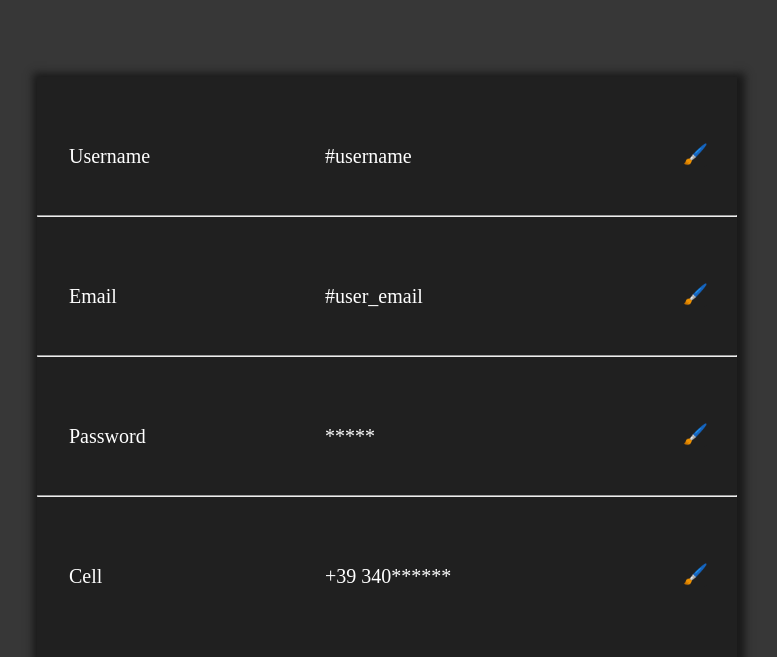
After one commit to Vito290500/Buy_Service, a Django app: page /account in a window 1280 px wide. The commit adds this page. Shown: the part 563-1220 px from the top of the page, without its empty margins (253-1030 px from the left). Run offline with Django 4.2, Linux system fonts and the light colour scheme.

Commit message:
Add forgot password, account section info and managing all the field error

```diff
--- /dev/null
+++ b/allservice/static/style/account.css
@@ -0,0 +1,126 @@
+body{
+    background-color:rgb(55, 55, 55) ;
+}
+.nav-bar{
+    display: flex;
+    height: 80px;
+    width: 100%;
+    position: absolute;
+    top: 0;
+    left: 0;
+    background-color: rgb(32, 32, 32);
+    box-shadow: 2px 2px 8px 0px rgb(26, 26, 26);
+}
+.nav-title{
+    font-size: 25px;
+    font-weight: bold;
+    color: white;
+    margin-left: 1rem;
+    margin-top: 1.5rem;
+    text-decoration: none;
+}
+.nav-title:hover,
+.nav-title:active{
+    color: rgb(100, 0, 193);
+}
+.nav-tools{
+    position: absolute;
+    right: 1rem;
+    top: 1.5rem;
+}
+.nav-sign{
+    font-size: 20px;
+    background-color: rgb(38, 0, 74);
+    border: none;
+    border-radius: 40px;
+    height: 31.5px;
+    width: 100px;
+}
+.nav-profile{
+    font-size: 20px;
+    background-color: rgb(38, 0, 74);
+    border: none;
+    height: 31.5px;
+    width: 120px;
+    box-shadow: 2px 2px 8px 0px rgb(26, 26, 26);
+}
+.nav-login,
+.nav-logout,
+.nav-settings{
+    background-color: rgb(32, 32, 32);
+    font-size: 20px;
+    border: none;
+    width: 100px;
+    height: 30px;
+}
+.nav-login a,
+.nav-sign a,
+.nav-profile a,
+.nav-logout a,
+.nav-settings a{
+    text-decoration: none;
+    color: white;
+}
+.nav-sign:hover,
+.nav-login:hover,
+.nav-logout:hover,
+.nav-settings:hover{
+    transform: scale(1.1);
+    cursor: pointer;
+}
+.nav-login:active{
+    color: rgb(100, 0, 193);
+}
+.nav-sign:active{
+    background-color: rgb(100, 0, 193);
+    color: white;
+}
+
+
+.image-account{
+    position: absolute;
+    top: 10rem;
+    left: 50%;
+    transform: translate(-50%, 0%);
+}
+.content{
+    position: absolute;
+    top: 40rem;
+    left: 50%;
+    transform: translate(-50%, 0%);
+    background-color: rgb(32, 32, 32);
+    box-shadow: 2px 2px 8px 6px rgb(26, 26, 26);
+    width: 700px;
+    height: 580px;
+}
+.username,
+.email,
+.password,
+.cell{
+    display: flex;
+    margin-bottom: 3rem;
+    margin-top: 3rem;
+    font-size: 20px;
+    color: white;
+}
+.field-name{
+    position: absolute;
+    left: 2rem;
+}
+.field-value{
+    position: absolute;
+    left: 18rem;
+}
+.field-button{
+    background-color: rgb(32, 32, 32);
+    color: white;
+    font-size: 20px;
+    border: none;
+    margin-top: 1rem;
+    margin-left: 40rem;
+    border-radius: 20px;
+}
+.field-button:hover{
+    cursor: pointer;
+    transform: scale(1.2);
+}
--- a/allservice/static/style/all_service_page.css
+++ b/allservice/static/style/all_service_page.css
@@ -78,7 +78,7 @@ body{
     right: 0rem;
     top: 2rem;
     width: 120px;
-    height: 180px;
+    height: 140px;
     background-color: rgb(32, 32, 32);
     z-index: 999;
     box-shadow: 2px 2px 8px 0px rgb(26, 26, 26);
--- /dev/null
+++ b/allservice/templates/structure/account.html
@@ -0,0 +1,50 @@
+{% load static %}
+
+<!DOCTYPE html>
+<html lang="en">
+<head>
+    <meta charset="UTF-8">
+    <meta name="viewport" content="width=device-width, initial-scale=1.0">
+    <title>All_Service</title>
+    <link rel="stylesheet" href="{% static 'style/account.css' %}">
+</head>
+<body>
+    <nav class="nav-bar">
+        <a href="{% url 'home-page' %}" class="nav-title">All Vito's Service</a>
+
+        <div class="nav-tools">
+            <button class="nav-settings"><a href="#">Settings</a></button>
+            <button class="nav-logout"><a href="{% url 'logout-page' %}">log out</a></button>
+        </div>
+
+        <div class="Account-info">
+            <div class="image-account"><img src="https://cdn5.vectorstock.com/i/1000x1000/27/89/user-account-flat-icon-vector-14992789.jpg" alt="" width="400px" height="400px"></div>
+            <div class="content">
+                <div class="username">
+                    <p class="field-name">Username</p>
+                    <p class="field-value"> #username</p>
+                    <button class="field-button">🖌️</button>
+                </div>
+                <hr>
+                <div class="email">
+                    <p class="field-name">Email</p>
+                    <p class="field-value"> #user_email</p>
+                    <button class="field-button">🖌️</button>
+                </div>
+                <hr>
+                <div class="password">
+                    <p class="field-name">Password</p>
+                    <p class="field-value"> ***** </p>
+                    <button class="field-button">🖌️</button>
+                </div>
+                <hr>
+                <div class="cell">
+                    <p class="field-name">Cell</p>
+                    <p class="field-value"> +39 340******</p>
+                    <button class="field-button">🖌️</button>
+                </div>
+            </div>
+        </div>
+
+</body>
+</html>
--- a/allservice/templates/structure/all_service_page.html
+++ b/allservice/templates/structure/all_service_page.html
@@ -18,9 +18,7 @@
                 <button class="nav-profile"><a href="#" id="openCurtainButton">{{ profile_username.username }}</a></button>
                 <div class="curtain" id="curtain">
                     <div class="curtain-content">
-                        <a href="#" class="email">Email</a>
-                        <hr>
-                        <a href="#">Password</a>
+                        <a href="{% url 'account-page' %}" class="email">Account</a>
                         <hr>
                         <a href="#">Settings</a>
                         <hr>
--- a/allservice/urls.py
+++ b/allservice/urls.py
@@ -7,5 +7,8 @@ urlpatterns = [
     path("register", views.RegisterPage.as_view(), name="register-page"),
     path("confirm_email/", views.ConfirmEmailAuthentication, name="confirm-email"),
     path("login", views.Login.as_view(), name="login-page"),
-    path("logout", views.Logout.as_view(), name="logout-page")
+    path("logout", views.Logout.as_view(), name="logout-page"),
+    path("account",  views.AccountInfo.as_view(), name="account-page"),
+    path("forgot_password", views.ForgotPassword.as_view(), name="forgot-password"),
+    path("password_reset" , views.PasswordReset.as_view(), name="password-reset")
 ]
--- a/allservice/views.py
+++ b/allservice/views.py
@@ -10,7 +10,9 @@ from .models import User_Profile
 class All_Service(View):
     def get(self, request):
 
-        if request.session['user_session_id'] :
+        user_session_id = request.session.get('user_session_id')
+
+        if user_session_id:
             get_data = User_Profile.objects.get(pk = request.session['user_session_id'])
 
             return render(request, "structure/all_service_page.html",{
@@ -88,11 +90,11 @@ class RegisterPage(View):
 
         request.session['user_input'] = user_input
 
-        validate_status = Check_valid_user_input(self, user_input)
+        validate_status = Check_valid_user_input(user_input)
 
         if validate_status['user'] == 'validate' and validate_status['email'] == 'validate':
 
-            Email_validate_status = Email_validate(self, request, request.POST['email'])
+            Email_validate_status = Email_validate(request, request.POST['email'])
 
             return render(request, "structure/register_page.html",{
                 "check_email_message" : "Check the email to complete the registration."
@@ -141,9 +143,72 @@ class Login(View):
                     "profile_username" : get_data,
                 })
 
-
 class Logout(View):
     def get(self, request):
         del request.session['user_session_id']
 
         return render(request, "structure/all_service_page.html")
+
+class AccountInfo(View):
+    def get(self, request):
+        return render(request, "structure/account.html")
+
+
+class ForgotPassword(View):
+    def get(self, request):
+        return render(request, "structure/forgot-password.html")
+
+    def post(self, request):
+
+        user_email = request.POST['email']
+        username = User_Profile.objects.get(email = user_email)
+
+        link_for_check= request.build_absolute_uri(reverse('password-reset'))
+
+        subject = "Password reset"
+        message = f"Dear '{username}', Please click on the link for reset the password {link_for_check}"
+        from_email = "vitodivenosawork@gmail.com"
+        recipient_list = [user_email]
+
+        send_mail(subject, message, from_email, recipient_list, fail_silently=False)
+
+        request.session['email_forgot_password'] = user_email
+
+        return render(request, "structure/forgot-password.html",{
+            "message": "Check Email!"
+        })
+
+
+class PasswordReset(View):
+    def get(self, request):
+        return render(request, "structure/reset_password.html")
+
+    def post(self, request):
+        user_input = request.POST
+        dbms_user_data = User_Profile.objects.get(email = request.session['email_forgot_password'])
+
+        if user_input['password'] == '' or user_input['confirm_password'] == '' :
+            return render(request, "structure/reset_password.html",{
+                "message": "You can't leave with empty field."
+            })
+
+        elif user_input['password'] == user_input["confirm_password"]:
+            if user_input['password'] == dbms_user_data.password:
+                return render(request, "structure/reset_password.html",{
+                "message" : "Please use a different password than your last one."
+                })
+
+            else:
+                dbms_user_data.password = user_input['password']
+                dbms_user_data.save()
+
+                del request.session['email_forgot_password']
+
+                return render(request, "structure/login.html",{
+                    "message_validate" : "Password Successfully reset, now you can login."
+                })
+
+        else:
+            return render(request, "structure/reset_password.html",{
+                    "message": "Password do not match"
+            })
```
Also changed, not shown: allservice/static/style/forgot-password.css (added, +71 -0 lines), allservice/static/style/login_page.css (+17 -0 lines), allservice/static/style/password-reset.css (added, +62 -0 lines), allservice/templates/structure/forgot-password.html (added, +35 -0 lines), allservice/templates/structure/login.html (+7 -1 lines), allservice/templates/structure/reset_password.html (added, +36 -0 lines), db.sqlite3.
